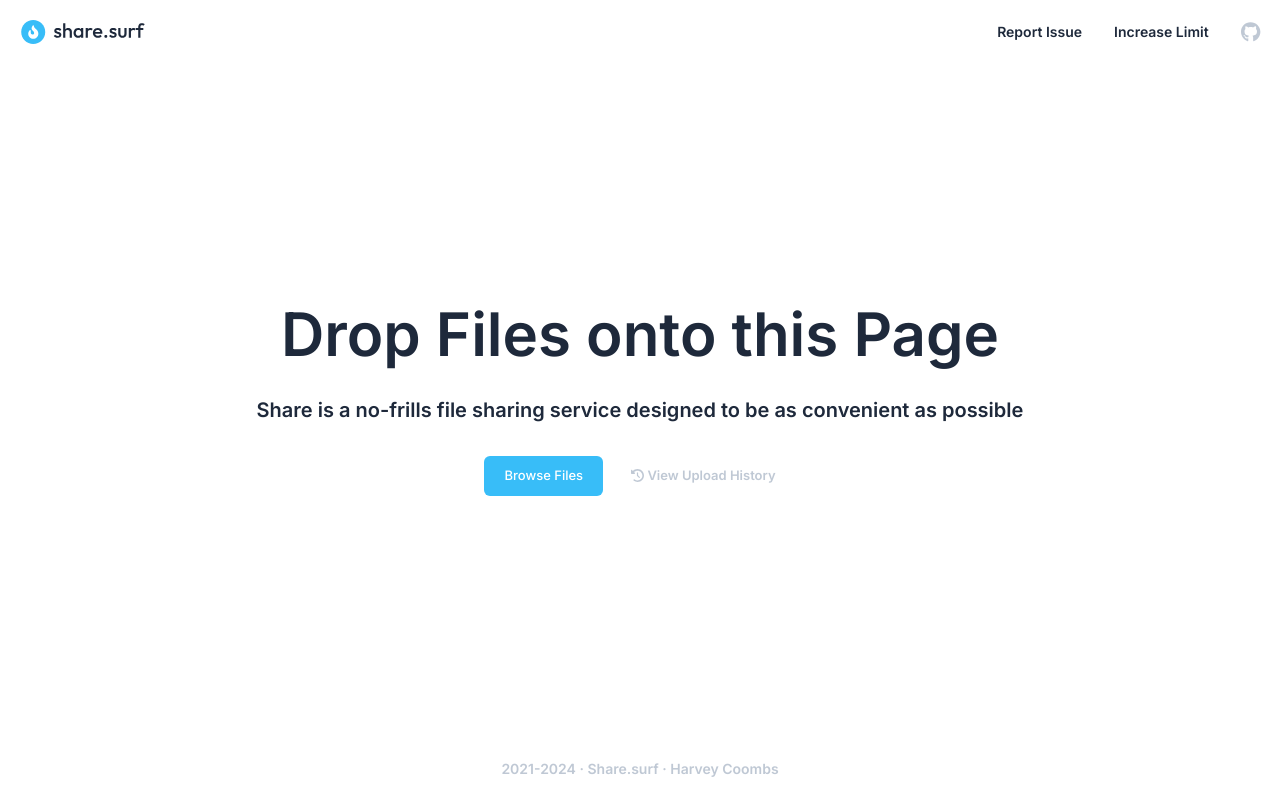
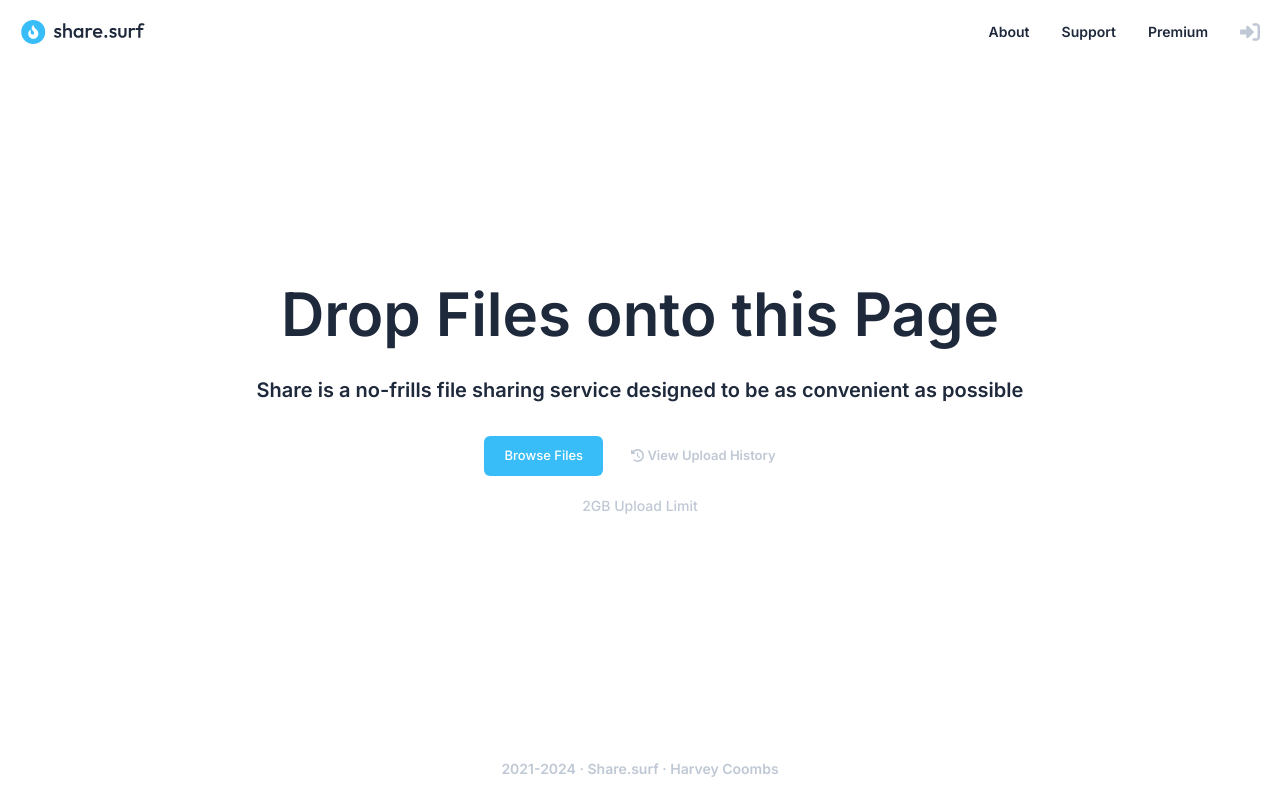
Before and after one commit to harveycoombs/share, a Next.js app: page / in a window 1280 px wide. Built offline with nearby package versions, Linux system fonts and the light colour scheme.

Commit message:
Amended links

```diff
--- a/src/app/components/footer.tsx
+++ b/src/app/components/footer.tsx
@@ -3,7 +3,7 @@ import Link from "next/link";
 export default function Footer() {
     return (
         <footer className="absolute bottom-0 left-0 right-0 select-none text-center p-5 max-[460px]:p-4">
-                <strong className="text-sm text-slate-400/60 font-semibold max-lg:text-xs">2021-{new Date().getFullYear()} &middot; Share.surf {process.env.APP_VERSION} &middot; <Link href="https://harveycoombs.com/" target="_blank" className="decoration-2 hover:underline">Harvey Coombs</Link></strong>
+            <strong className="text-sm text-slate-400/60 font-semibold max-lg:text-xs">2021-{new Date().getFullYear()} &middot; Share.surf {process.env.APP_VERSION} &middot; <Link href="https://harveycoombs.com/" target="_blank" rel="noopener" draggable={false} className="decoration-2 hover:underline">Harvey Coombs</Link></strong>
         </footer>
     );
 }
--- a/src/app/components/header.tsx
+++ b/src/app/components/header.tsx
@@ -2,7 +2,7 @@ import React from "react";
 import Link from "next/link";
 
 import { FontAwesomeIcon } from "@fortawesome/react-fontawesome";
-import { faGithub } from "@fortawesome/free-brands-svg-icons";
+import { faRightToBracket, faUser } from "@fortawesome/free-solid-svg-icons";
 
 import Logo from "@/app/components/common/logo";
 
@@ -10,13 +10,14 @@ export default function Header() {
     return (
         <header className="absolute top-0 left-0 right-0 select-none">
             <div className="flex justify-between items-center p-5 max-[460px]:p-3">
-                <Link href="/" className="font-bold select-none leading-none duration-150 hover:opacity-70">
+                <Link href="/" className="font-bold select-none leading-none duration-150 hover:opacity-70" draggable={false}>
                     <Logo width={126} height={24} />
                 </Link>
                 <nav className="flex items-center gap-8 flex-nowrap">
-                    <HeaderLink url="https://github.com/harveycoombs/share-surf/issues/new" text="Report Issue" />
-                    <HeaderLink url="/limits" text="Increase Limit" />
-                    <Link href="https://github.com/harveycoombs/share-surf" className="text-xl leading-none text-slate-400/60 duration-150 hover:text-slate-400"><FontAwesomeIcon icon={faGithub} /></Link>
+                    <HeaderLink url="/about" text="About" />
+                    <HeaderLink url="/support" text="Support" />
+                    <HeaderLink url="/premium" text="Premium" />
+                    <Link href="/login" className="text-xl leading-none text-slate-400/60 duration-150 hover:text-slate-400 active:text-slate-500" draggable={false}><FontAwesomeIcon icon={faRightToBracket} /></Link>
                 </nav>
             </div>
         </header>
@@ -24,5 +25,5 @@ export default function Header() {
 }
 
 function HeaderLink({ url, text }: any) {
-    return <Link href={url} className="text-sm font-semibold leading-none duration-150 hover:text-slate-500 hover:dark:text-slate-300/80 max-[515px]:hidden">{text}</Link>
+    return <Link href={url} className="text-sm font-semibold leading-none duration-150 hover:text-slate-500 hover:dark:text-slate-300/80 max-[515px]:hidden" draggable={false}>{text}</Link>
 }
--- a/src/app/page.tsx
+++ b/src/app/page.tsx
@@ -225,6 +225,7 @@ export default function Home() {
                         <Button large={true} classes="max-[310px]:w-full" transparent={true} onClick={openHistory}><FontAwesomeIcon icon={faHistory} /> View Upload History</Button>
                     </div> : null}
                     {resetButtonIsVisible ? <Button large={true} onClick={reset}>Upload More</Button> : null}
+                    <div className="text-sm text-slate-400/60 select-none font-medium mt-5">2GB Upload Limit</div>
                 </motion.div>
                 <input type="file" ref={uploader} onChange={handleUpload} className="hidden" multiple />
             </main>
```
